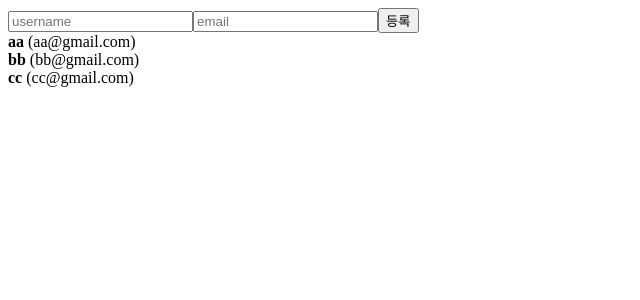
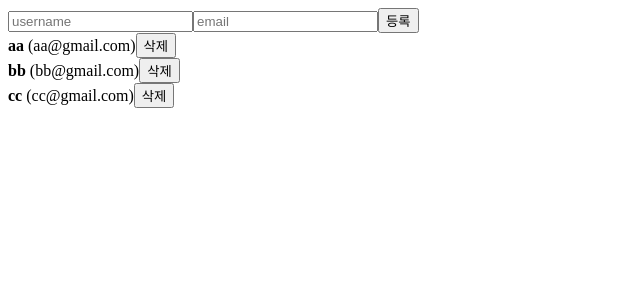
Before and after one commit to namgu-indend/react-practice, a React (Create React App) app: page / in a window 1280 px wide. Shown: the top 300 px of the page, without its empty margins (0-640 px from the left). Built offline with nearby package versions, Linux system fonts and the light colour scheme.

Commit message:
array remove

```diff
--- a/src/App.js
+++ b/src/App.js
@@ -56,6 +56,10 @@ function App() {
     nextId.current += 1;
   };
 
+  const onRemove = id => {
+    setUsers(users.filter(user => user.id !== id));
+  }
+
   return (
     <>
       <CreateUser
@@ -64,7 +68,7 @@ function App() {
         onChange={onChange}
         onCreate={onCreate} />
 
-      <UserList users={users} />
+      <UserList users={users} onRemove={onRemove} />
     </>
   );
 }
--- a/src/array/UserList.js
+++ b/src/array/UserList.js
@@ -1,19 +1,26 @@
 import React from "react";
 
-function User({user}) {
+function User({ user, onRemove}) {
+    const { username, email, id } = user;
     return (
         <div>
-            <b>{user.username}</b> <span>({user.email})</span>
+            <b>{username}</b> <span>({email})</span>
+            <button onClick={()=>onRemove(id)}>삭제</button>
         </div>
     )
 }
 
-function UserList( {users} ) {
+function UserList({ users, onRemove }) {
     return (
         <div>
             {
                 users.map(
-                    user => (<User key={user.id} user={user} />)
+                    user => (
+                        <User
+                            key={user.id}
+                            user={user}
+                            onRemove={onRemove} />
+                    )
                 )
             }
         </div>
```
